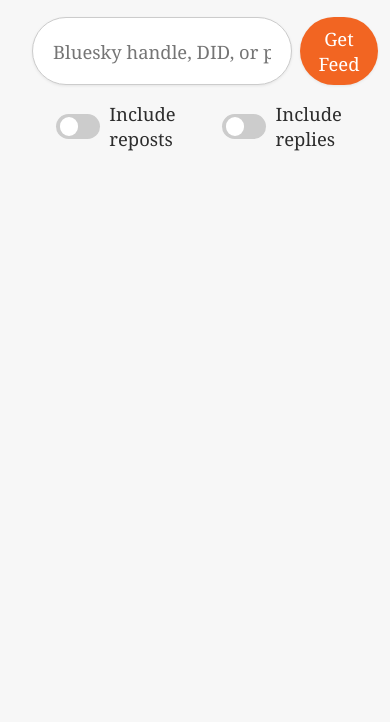
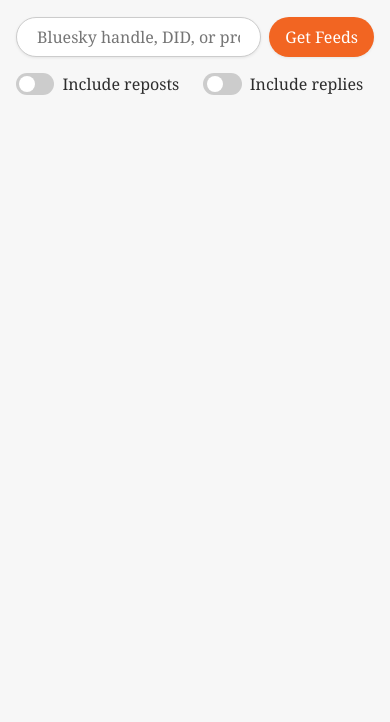
Before and after one commit to georgemblack/bsky-rss, a website: page public/index.html in a window 390 px wide. Shown: the part 122-844 px from the top of the page. Drawn offline with Linux system fonts and the light colour scheme.

Commit message:
Optimizations for narrow screen widths

```diff
--- a/public/index.html
+++ b/public/index.html
@@ -32,7 +32,7 @@
             spellcheck="false"
             required
           />
-          <button type="submit">Get Feed</button>
+          <button type="submit">Get Feeds</button>
         </div>
         <div class="labels">
           <label>
@@ -117,14 +117,15 @@
           const jsonUrl = `${base}/${did}.json${qs}`;
 
           resultDiv.innerHTML = `
-						<p><strong>Feeds for ${input}:</strong></p>
-						<div class="feed-row">
-							<code>${atomUrl}</code>
+						<div class="feed">
+              <p>JSON feed (<a href="https://www.jsonfeed.org/2017/05/17/announcing-json-feed.html">what is a JSON feed?</a>):<p>
+							<p class="url">${jsonUrl}</p>
+							<button onclick="copyUrl('${jsonUrl}', this)">Copy</button>
+						</div>
+						<div class="feed">
+              <p>RSS (Atom) feed:<p>
+							<p class="url">${atomUrl}</p>
 							<button onclick="copyUrl('${atomUrl}', this)">Copy</button>
-						</div>
-						<div class="feed-row">
-							<code>${jsonUrl}</code>
-							<button onclick="copyUrl('${jsonUrl}', this)">Copy</button>
 						</div>
 					`;
         } catch (err) {
--- a/public/styles.css
+++ b/public/styles.css
@@ -11,6 +11,7 @@
   --white: white;
 }
 
+/* Primary elements */
 * {
   margin: 0;
   padding: 0;
@@ -18,7 +19,7 @@
 }
 
 body {
-  margin: 2em auto;
+  margin: 2rem auto;
   padding: 0 var(--body-padding);
   max-width: 56rem;
   color: var(--body-text-color);
@@ -45,13 +46,14 @@ p {
   color: var(--body-text-color);
 }
 
+/* Form */
 form {
-  margin-top: 1.25em;
+  margin-top: 1.25rem;
 }
 
 form .bar {
   display: flex;
-  gap: 0.5em;
+  gap: 0.5rem;
 }
 
 input[type="text"],
@@ -69,9 +71,10 @@ input[type="text"] {
 }
 
 button {
-  padding: 0.5em 1em;
+  padding: 0.5rem 1rem;
   border: none;
   cursor: pointer;
+  white-space: nowrap;
   background-color: var(--header-accent-color);
   color: var(--white);
   transition: background-color 0.2s;
@@ -83,7 +86,7 @@ button {
 
 form .labels {
   display: flex;
-  gap: 1.5em;
+  gap: 1.5rem;
   margin: 1rem 0 0 1.5rem;
   font-size: 1.15em;
 }
@@ -91,7 +94,7 @@ form .labels {
 form .labels label {
   display: flex;
   align-items: center;
-  gap: 0.5em;
+  gap: 0.5rem;
   cursor: pointer;
 }
 
@@ -138,3 +141,24 @@ form .labels label {
 .toggle input:checked+.slider::after {
   transform: translateX(1em);
 }
+
+@media (max-width: 640px) {
+  :root {
+    --body-padding: 1rem;
+  }
+
+  input[type="text"],
+  button,
+  form .labels {
+    font-size: 1em;
+  }
+
+  form .labels {
+    margin-left: 0;
+  }
+}
+
+/* Feed URLs */
+#result {
+  margin-top: 2rem;
+}
```
